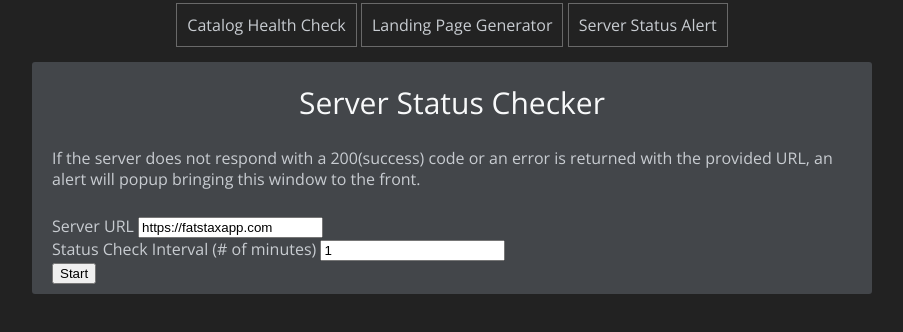
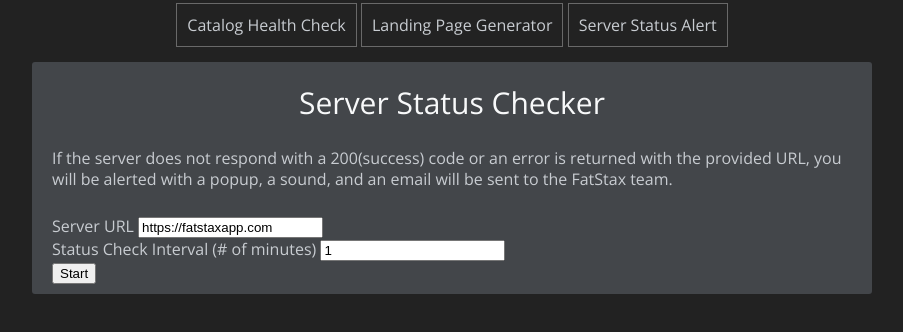
Before and after one commit to cwfatstax/FatStax-Companion, a plain HTML site: page index.html in a window 1280 px wide. Both pictures are taken after a click on the item "Server Status Alert". Shown: the part 182-514 px from the top of the page, without its empty margins (188-1091 px from the left). Drawn offline with nearby package versions, Linux system fonts and the light colour scheme.

Commit message:
update server status description text

```diff
--- a/index.html
+++ b/index.html
@@ -172,7 +172,7 @@
         <!-- ********* SERVER STATUS ALERT ********** -->
     <div id="serverStatus" class="tool">
         <h2>Server Status Checker</h2>
-        <p class="description">If the server does not respond with a 200(success) code or an error is returned with the provided URL, an alert will popup bringing this window to the front.</p>
+        <p class="description">If the server does not respond with a 200(success) code or an error is returned with the provided URL, you will be alerted with a popup, a sound, and an email will be sent to the FatStax team.</p>
         <form>
             <label for="serverURL">Server URL</label>
             <input id="serverURL" name="serverURL" type="text" placeholder="https://fatstaxapp.com" value="https://fatstaxapp.com">
```
